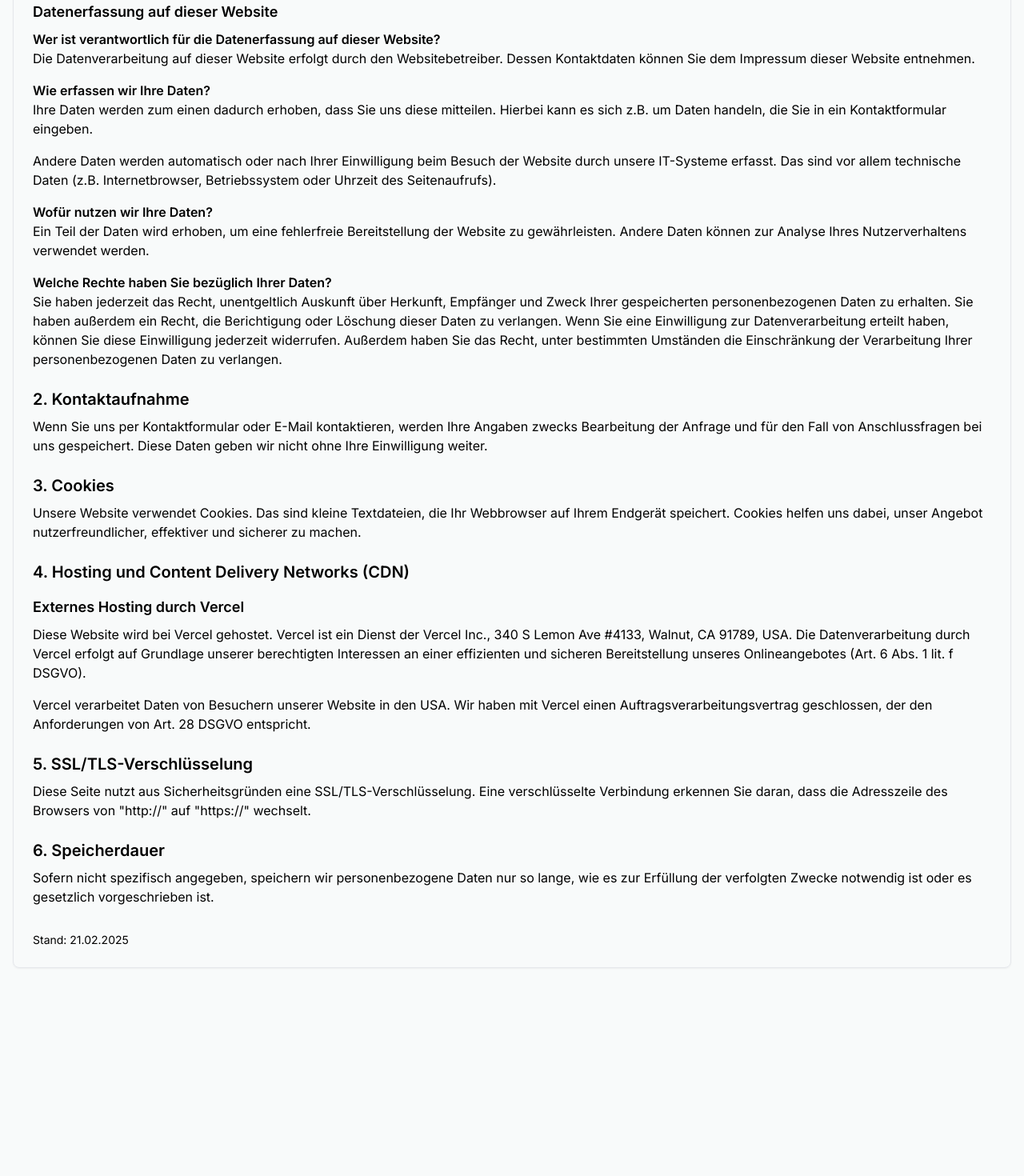
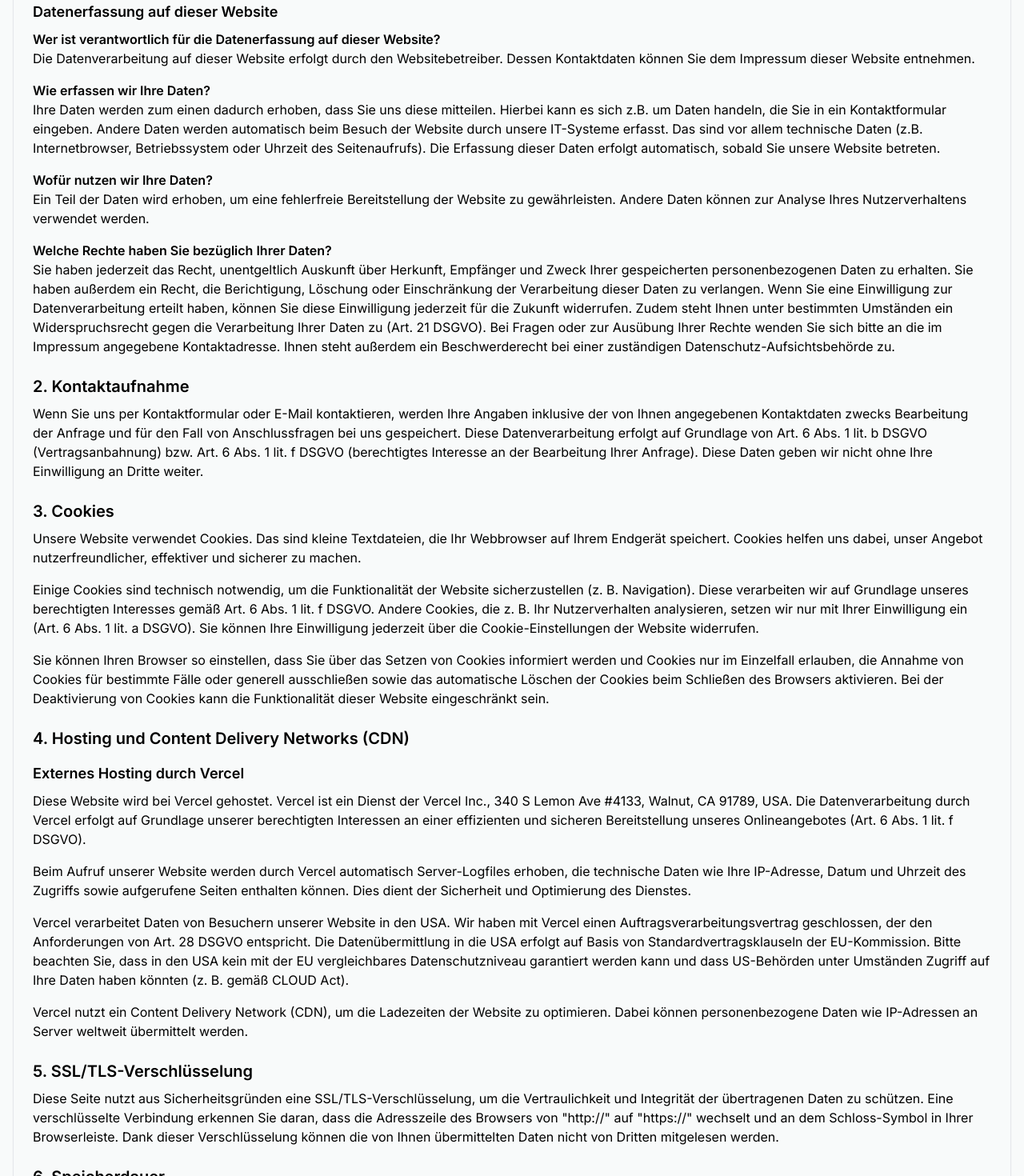
Before and after one commit to revalenz-gmbh/hoffnungsradler-duelmen, a React (Vite) app: page /datenschutz in a window 1280 px wide. Shown: the part 260-1730 px from the top of the page at 80% size. Before the commit the page ends 1502 px from the top, so only its background shows below. Built offline with nearby package versions, Linux system fonts and the light colour scheme.

Commit message:
Datenschutz aktualisiert

```diff
--- a/src/pages/Datenschutz.tsx
+++ b/src/pages/Datenschutz.tsx
@@ -26,11 +26,9 @@ const Datenschutz = () => {
           <h4 className="font-semibold mt-2">Wie erfassen wir Ihre Daten?</h4>
           <p className="mb-4">
             Ihre Daten werden zum einen dadurch erhoben, dass Sie uns diese mitteilen. Hierbei kann es sich z.B. um Daten handeln,
-            die Sie in ein Kontaktformular eingeben.
-          </p>
-          <p className="mb-4">
-            Andere Daten werden automatisch oder nach Ihrer Einwilligung beim Besuch der Website durch unsere IT-Systeme erfasst.
+            die Sie in ein Kontaktformular eingeben. Andere Daten werden automatisch beim Besuch der Website durch unsere IT-Systeme erfasst.
             Das sind vor allem technische Daten (z.B. Internetbrowser, Betriebssystem oder Uhrzeit des Seitenaufrufs).
+            Die Erfassung dieser Daten erfolgt automatisch, sobald Sie unsere Website betreten.
           </p>
 
           <h4 className="font-semibold mt-2">Wofür nutzen wir Ihre Daten?</h4>
@@ -42,22 +40,39 @@ const Datenschutz = () => {
           <h4 className="font-semibold mt-2">Welche Rechte haben Sie bezüglich Ihrer Daten?</h4>
           <p className="mb-4">
             Sie haben jederzeit das Recht, unentgeltlich Auskunft über Herkunft, Empfänger und Zweck Ihrer gespeicherten
-            personenbezogenen Daten zu erhalten. Sie haben außerdem ein Recht, die Berichtigung oder Löschung dieser Daten zu
-            verlangen. Wenn Sie eine Einwilligung zur Datenverarbeitung erteilt haben, können Sie diese Einwilligung jederzeit
-            widerrufen. Außerdem haben Sie das Recht, unter bestimmten Umständen die Einschränkung der Verarbeitung Ihrer
-            personenbezogenen Daten zu verlangen.
+            personenbezogenen Daten zu erhalten. Sie haben außerdem ein Recht, die Berichtigung, Löschung oder Einschränkung
+            der Verarbeitung dieser Daten zu verlangen. Wenn Sie eine Einwilligung zur Datenverarbeitung erteilt haben, können
+            Sie diese Einwilligung jederzeit für die Zukunft widerrufen. Zudem steht Ihnen unter bestimmten Umständen ein
+            Widerspruchsrecht gegen die Verarbeitung Ihrer Daten zu (Art. 21 DSGVO). Bei Fragen oder zur Ausübung Ihrer Rechte
+            wenden Sie sich bitte an die im Impressum angegebene Kontaktadresse. Ihnen steht außerdem ein Beschwerderecht bei
+            einer zuständigen Datenschutz-Aufsichtsbehörde zu.
           </p>
 
           <h2 className="text-xl font-semibold mt-6 mb-2">2. Kontaktaufnahme</h2>
           <p className="mb-4">
-            Wenn Sie uns per Kontaktformular oder E-Mail kontaktieren, werden Ihre Angaben zwecks Bearbeitung der Anfrage und für
-            den Fall von Anschlussfragen bei uns gespeichert. Diese Daten geben wir nicht ohne Ihre Einwilligung weiter.
+            Wenn Sie uns per Kontaktformular oder E-Mail kontaktieren, werden Ihre Angaben inklusive der von Ihnen angegebenen
+            Kontaktdaten zwecks Bearbeitung der Anfrage und für den Fall von Anschlussfragen bei uns gespeichert. Diese
+            Datenverarbeitung erfolgt auf Grundlage von Art. 6 Abs. 1 lit. b DSGVO (Vertragsanbahnung) bzw. Art. 6 Abs. 1
+            lit. f DSGVO (berechtigtes Interesse an der Bearbeitung Ihrer Anfrage). Diese Daten geben wir nicht ohne Ihre
+            Einwilligung an Dritte weiter.
           </p>
 
           <h2 className="text-xl font-semibold mt-6 mb-2">3. Cookies</h2>
           <p className="mb-4">
             Unsere Website verwendet Cookies. Das sind kleine Textdateien, die Ihr Webbrowser auf Ihrem Endgerät speichert.
             Cookies helfen uns dabei, unser Angebot nutzerfreundlicher, effektiver und sicherer zu machen.
+          </p>
+          <p className="mb-4">
+            Einige Cookies sind technisch notwendig, um die Funktionalität der Website sicherzustellen (z. B. Navigation).
+            Diese verarbeiten wir auf Grundlage unseres berechtigten Interesses gemäß Art. 6 Abs. 1 lit. f DSGVO. Andere
+            Cookies, die z. B. Ihr Nutzerverhalten analysieren, setzen wir nur mit Ihrer Einwilligung ein (Art. 6 Abs. 1
+            lit. a DSGVO). Sie können Ihre Einwilligung jederzeit über die Cookie-Einstellungen der Website widerrufen.
+          </p>
+          <p className="mb-4">
+            Sie können Ihren Browser so einstellen, dass Sie über das Setzen von Cookies informiert werden und Cookies nur
+            im Einzelfall erlauben, die Annahme von Cookies für bestimmte Fälle oder generell ausschließen sowie das
+            automatische Löschen der Cookies beim Schließen des Browsers aktivieren. Bei der Deaktivierung von Cookies
+            kann die Funktionalität dieser Website eingeschränkt sein.
           </p>
 
           <h2 className="text-xl font-semibold mt-6 mb-2">4. Hosting und Content Delivery Networks (CDN)</h2>
@@ -68,24 +83,41 @@ const Datenschutz = () => {
             Bereitstellung unseres Onlineangebotes (Art. 6 Abs. 1 lit. f DSGVO).
           </p>
           <p className="mb-4">
+            Beim Aufruf unserer Website werden durch Vercel automatisch Server-Logfiles erhoben, die technische Daten wie Ihre
+            IP-Adresse, Datum und Uhrzeit des Zugriffs sowie aufgerufene Seiten enthalten können. Dies dient der Sicherheit
+            und Optimierung des Dienstes.
+          </p>
+          <p className="mb-4">
             Vercel verarbeitet Daten von Besuchern unserer Website in den USA. Wir haben mit Vercel einen
-            Auftragsverarbeitungsvertrag geschlossen, der den Anforderungen von Art. 28 DSGVO entspricht.
+            Auftragsverarbeitungsvertrag geschlossen, der den Anforderungen von Art. 28 DSGVO entspricht. Die
+            Datenübermittlung in die USA erfolgt auf Basis von Standardvertragsklauseln der EU-Kommission. Bitte beachten
+            Sie, dass in den USA kein mit der EU vergleichbares Datenschutzniveau garantiert werden kann und dass US-Behörden
+            unter Umständen Zugriff auf Ihre Daten haben könnten (z. B. gemäß CLOUD Act).
+          </p>
+          <p className="mb-4">
+            Vercel nutzt ein Content Delivery Network (CDN), um die Ladezeiten der Website zu optimieren. Dabei können
+            personenbezogene Daten wie IP-Adressen an Server weltweit übermittelt werden.
           </p>
 
           <h2 className="text-xl font-semibold mt-6 mb-2">5. SSL/TLS-Verschlüsselung</h2>
           <p className="mb-4">
-            Diese Seite nutzt aus Sicherheitsgründen eine SSL/TLS-Verschlüsselung. Eine verschlüsselte Verbindung
-            erkennen Sie daran, dass die Adresszeile des Browsers von "http://" auf "https://" wechselt.
+            Diese Seite nutzt aus Sicherheitsgründen eine SSL/TLS-Verschlüsselung, um die Vertraulichkeit und Integrität
+            der übertragenen Daten zu schützen. Eine verschlüsselte Verbindung erkennen Sie daran, dass die Adresszeile
+            des Browsers von "http://" auf "https://" wechselt und an dem Schloss-Symbol in Ihrer Browserleiste. Dank
+            dieser Verschlüsselung können die von Ihnen übermittelten Daten nicht von Dritten mitgelesen werden.
           </p>
 
           <h2 className="text-xl font-semibold mt-6 mb-2">6. Speicherdauer</h2>
           <p className="mb-4">
             Sofern nicht spezifisch angegeben, speichern wir personenbezogene Daten nur so lange, wie es zur Erfüllung der
-            verfolgten Zwecke notwendig ist oder es gesetzlich vorgeschrieben ist.
+            verfolgten Zwecke notwendig ist oder gesetzliche Aufbewahrungsfristen dies vorschreiben. Die Speicherdauer der
+            durch Vercel verarbeiteten Daten (z. B. Server-Logfiles) richtet sich zudem nach den technischen Erfordernissen
+            des Hostings und unserem Vertrag mit Vercel. Nach Ablauf der Speicherdauer werden die Daten gelöscht, es sei denn,
+            eine weitere Verarbeitung ist gesetzlich erforderlich oder zulässig.
           </p>
 
           <p className="mt-8 text-sm">
-            Stand: 21.02.2025
+            Stand: 22.02.2025
           </p>
         </CardContent>
       </Card>
```
